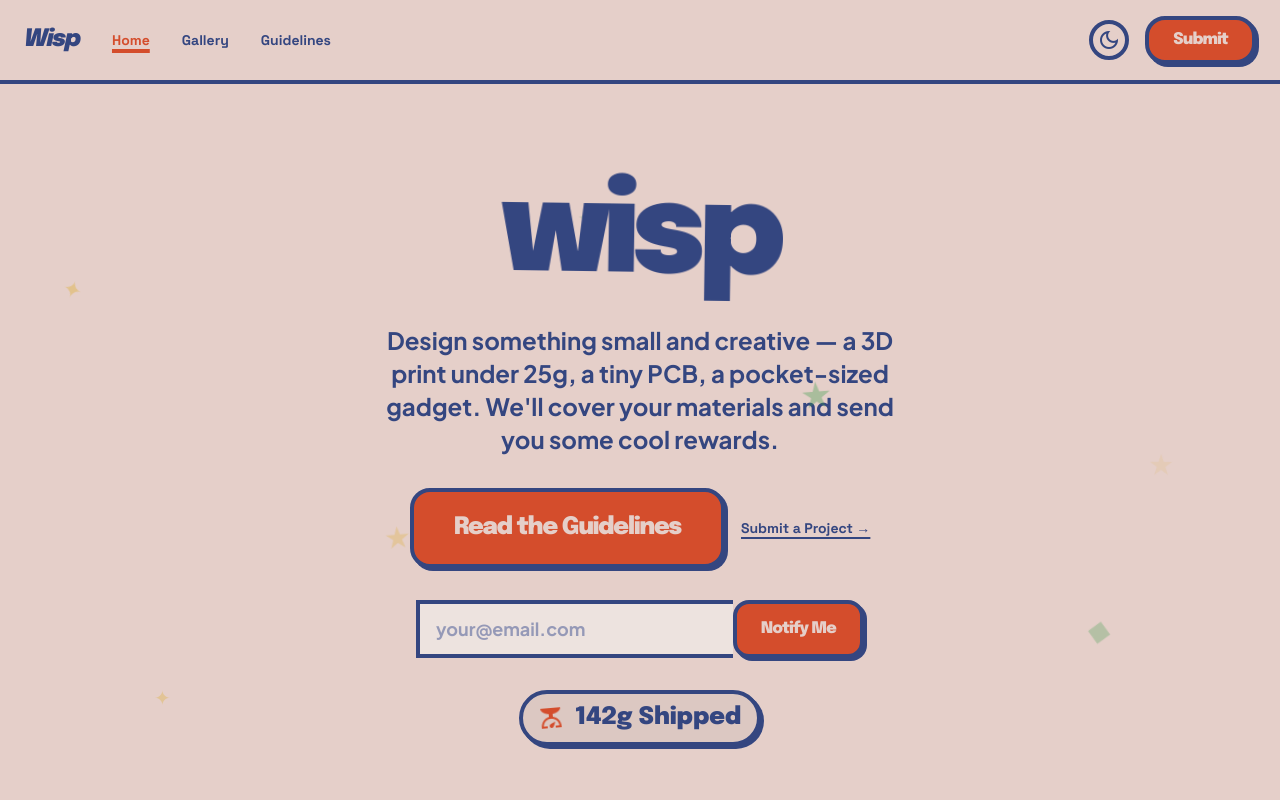
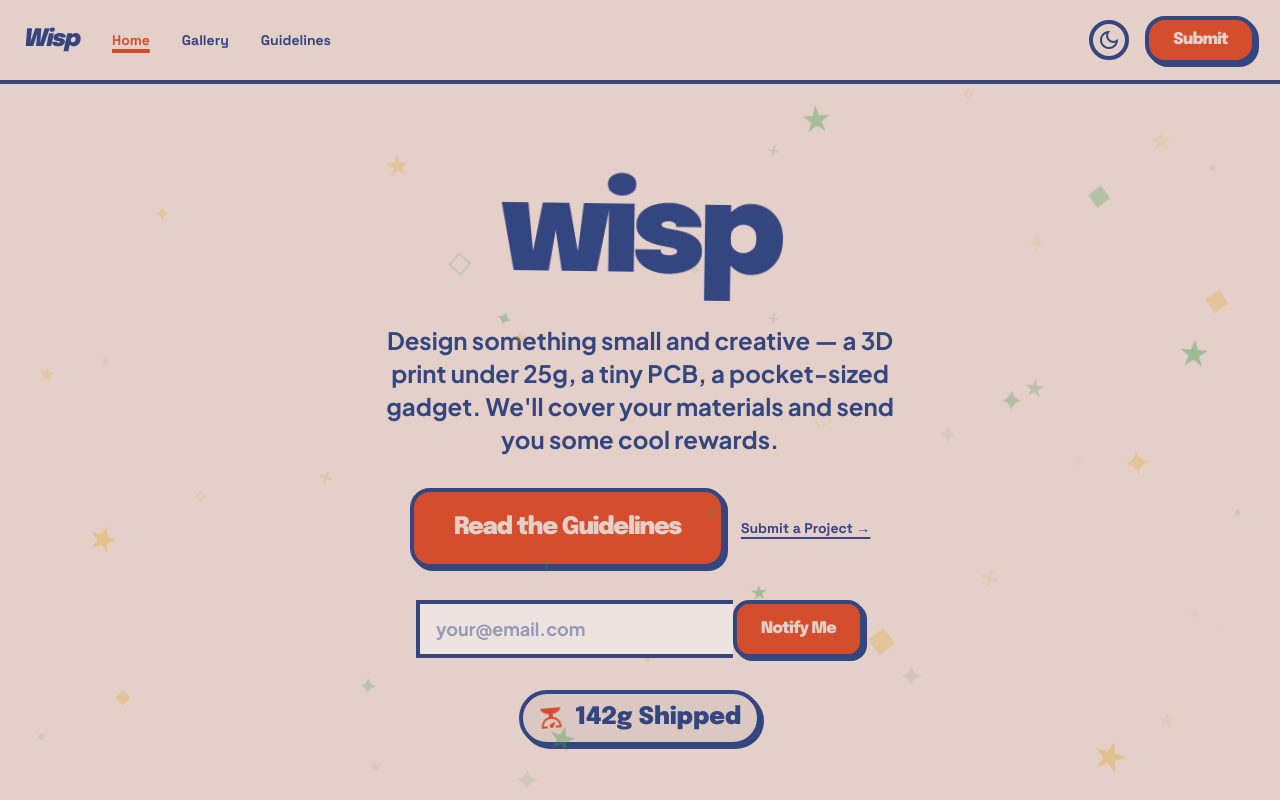
Before and after one commit to 2Mon/last-grams, a SvelteKit app: page / in a window 1280 px wide. Shown: the top 800 px of the page. Built offline with nearby package versions, Linux system fonts and the light colour scheme.

Commit message:
fix: parallax sparkles now work, doubled sparkle count with more shapes

```diff
--- a/src/routes/+page.svelte
+++ b/src/routes/+page.svelte
@@ -3,14 +3,18 @@
 	import { inview, tilt } from '$lib';
 	import confetti from 'canvas-confetti';
 	const gramsUsed = 142; // TODO: make dynamic
-	let sparkleOffset = $state(0);
+	let sparkleField: HTMLDivElement;
 
 	let email = $state('');
 	let emailStatus = $state<'idle' | 'loading' | 'success' | 'error'>('idle');
 	let emailError = $state('');
 
 	$effect(() => {
-		const handleScroll = () => { sparkleOffset = window.scrollY * 0.15; };
+		const handleScroll = () => {
+			if (sparkleField) {
+				sparkleField.style.transform = `translateY(${window.scrollY * 0.3}px)`;
+			}
+		};
 		window.addEventListener('scroll', handleScroll, { passive: true });
 		return () => window.removeEventListener('scroll', handleScroll);
 	});
@@ -201,7 +205,7 @@
 
 <div class:party-wiggle={partyMode} class:party-hue={partyMode} style="position: relative;">
 <!-- Full-page sparkle field -->
-<div class="absolute top-0 left-0 right-0 pointer-events-none z-0 overflow-hidden select-none" style="height: 300vh; transform: translateY(-{sparkleOffset}px);" aria-hidden="true">
+<div bind:this={sparkleField} class="fixed inset-0 pointer-events-none z-0 overflow-hidden select-none" aria-hidden="true">
 	<!-- Yellow sparkles -->
 	<span class="text-success-neon/45 text-xl absolute" style="top: 8%; left: 5%; animation: twinkle 4s ease-in-out infinite;">✦</span>
 	<span class="text-success-neon/40 text-4xl absolute" style="top: 15%; right: 8%; animation: twinkle 5s ease-in-out 1.2s infinite;">★</span>
@@ -231,6 +235,35 @@
 	<span class="text-secondary/35 text-xl absolute" style="top: 38%; left: 60%; animation: twinkle 5s ease-in-out 0.2s infinite;">+</span>
 	<span class="text-success-neon/30 text-4xl absolute" style="top: 78%; right: 30%; animation: drift 7s ease-in-out 4s infinite;">◆</span>
 	<span class="text-secondary/30 text-4xl absolute" style="top: 95%; left: 40%; animation: twinkle 4.5s ease-in-out 1.3s infinite;">✦</span>
+
+	<!-- Extra yellow trinkets -->
+	<span class="text-success-neon/25 text-2xl absolute" style="top: 3%; left: 20%; animation: twinkle 6s ease-in-out 0.3s infinite;">+</span>
+	<span class="text-success-neon/30 text-xl absolute" style="top: 10%; left: 75%; animation: drift 5s ease-in-out 1.8s infinite;">✧</span>
+	<span class="text-success-neon/20 text-3xl absolute" style="top: 28%; right: 18%; animation: twinkle 7s ease-in-out 0.9s infinite;">✦</span>
+	<span class="text-success-neon/35 text-lg absolute" style="top: 40%; left: 40%; animation: drift 6s ease-in-out 2.5s infinite;">★</span>
+	<span class="text-success-neon/25 text-2xl absolute" style="top: 50%; right: 35%; animation: twinkle 4s ease-in-out 1.1s infinite;">◇</span>
+	<span class="text-success-neon/30 text-xl absolute" style="top: 60%; left: 15%; animation: drift 8s ease-in-out 0.7s infinite;">✧</span>
+	<span class="text-success-neon/20 text-3xl absolute" style="top: 70%; right: 22%; animation: twinkle 5s ease-in-out 3.2s infinite;">+</span>
+	<span class="text-success-neon/35 text-lg absolute" style="top: 80%; left: 50%; animation: drift 7s ease-in-out 1.4s infinite;">✦</span>
+	<span class="text-success-neon/25 text-2xl absolute" style="top: 88%; right: 8%; animation: twinkle 4.5s ease-in-out 2.8s infinite;">★</span>
+	<!-- Extra green trinkets -->
+	<span class="text-secondary/25 text-2xl absolute" style="top: 6%; right: 28%; animation: drift 5.5s ease-in-out 0.5s infinite;">✧</span>
+	<span class="text-secondary/30 text-xl absolute" style="top: 17%; left: 60%; animation: twinkle 6s ease-in-out 2.3s infinite;">+</span>
+	<span class="text-secondary/20 text-3xl absolute" style="top: 30%; left: 35%; animation: drift 7s ease-in-out 1.6s infinite;">◇</span>
+	<span class="text-secondary/35 text-lg absolute" style="top: 38%; right: 60%; animation: twinkle 4s ease-in-out 0.2s infinite;">✦</span>
+	<span class="text-secondary/25 text-2xl absolute" style="top: 47%; left: 80%; animation: drift 8s ease-in-out 3.1s infinite;">★</span>
+	<span class="text-secondary/30 text-xl absolute" style="top: 56%; right: 15%; animation: twinkle 5s ease-in-out 1.7s infinite;">✧</span>
+	<span class="text-secondary/20 text-3xl absolute" style="top: 68%; left: 42%; animation: drift 6s ease-in-out 0.8s infinite;">+</span>
+	<span class="text-secondary/35 text-lg absolute" style="top: 76%; right: 48%; animation: twinkle 7s ease-in-out 2.6s infinite;">◇</span>
+	<span class="text-secondary/25 text-2xl absolute" style="top: 84%; left: 28%; animation: drift 4.5s ease-in-out 1.3s infinite;">✦</span>
+	<span class="text-secondary/30 text-xl absolute" style="top: 94%; right: 70%; animation: twinkle 5.5s ease-in-out 0.6s infinite;">★</span>
+	<!-- Tiny accent dots -->
+	<span class="text-success-neon/15 text-xs absolute" style="top: 7%; left: 88%; animation: twinkle 3s ease-in-out 1s infinite;">●</span>
+	<span class="text-secondary/15 text-xs absolute" style="top: 20%; right: 5%; animation: twinkle 3.5s ease-in-out 2s infinite;">●</span>
+	<span class="text-success-neon/15 text-xs absolute" style="top: 44%; left: 8%; animation: twinkle 4s ease-in-out 0.4s infinite;">●</span>
+	<span class="text-secondary/15 text-xs absolute" style="top: 63%; right: 3%; animation: twinkle 3s ease-in-out 1.5s infinite;">●</span>
+	<span class="text-success-neon/15 text-xs absolute" style="top: 77%; left: 95%; animation: twinkle 3.5s ease-in-out 2.7s infinite;">●</span>
+	<span class="text-secondary/15 text-xs absolute" style="top: 91%; left: 3%; animation: twinkle 4s ease-in-out 0.9s infinite;">●</span>
 </div>
 
 <main class="max-w-7xl mx-auto px-4 sm:px-6 lg:px-8 py-12 space-y-16">
```
